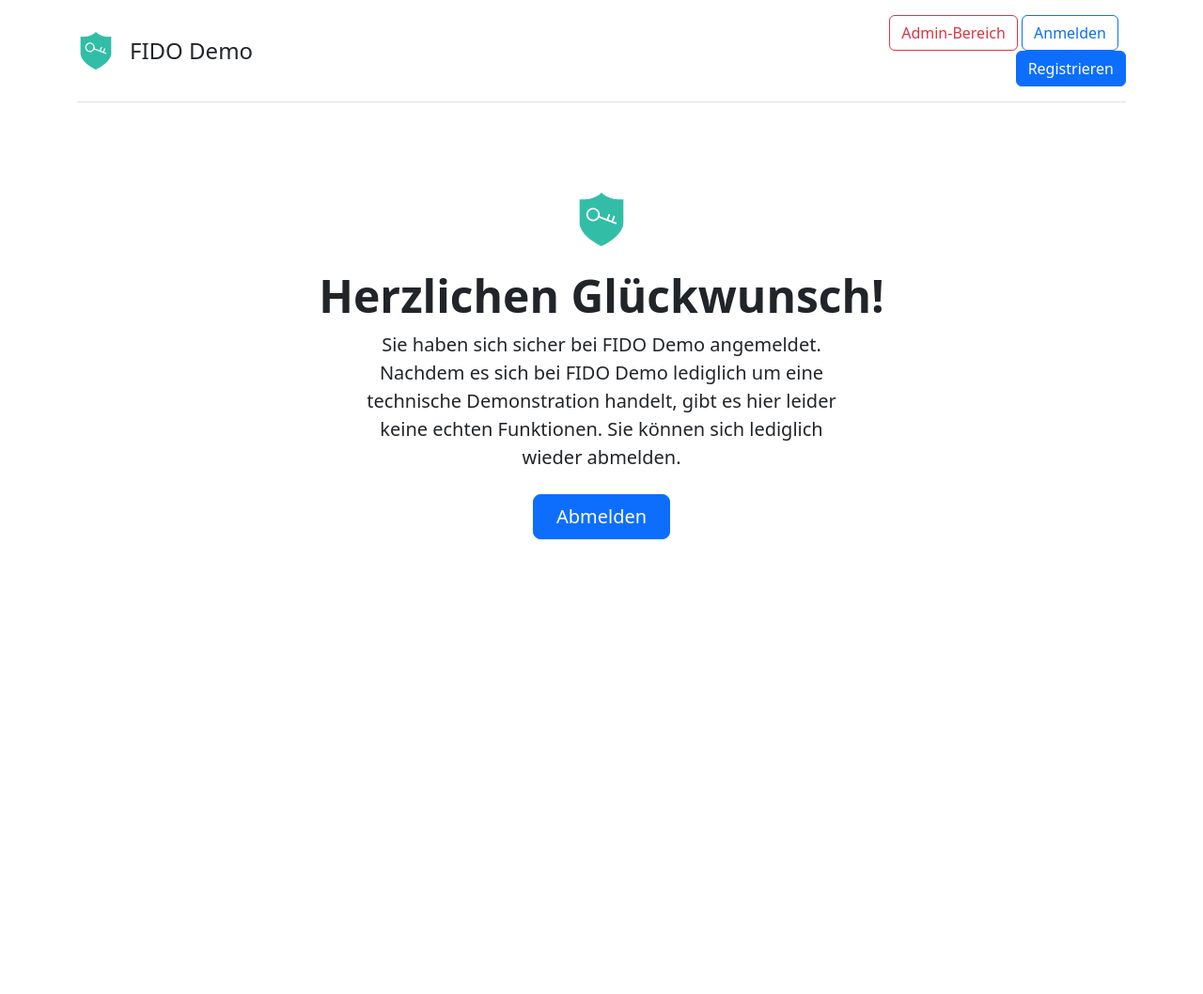
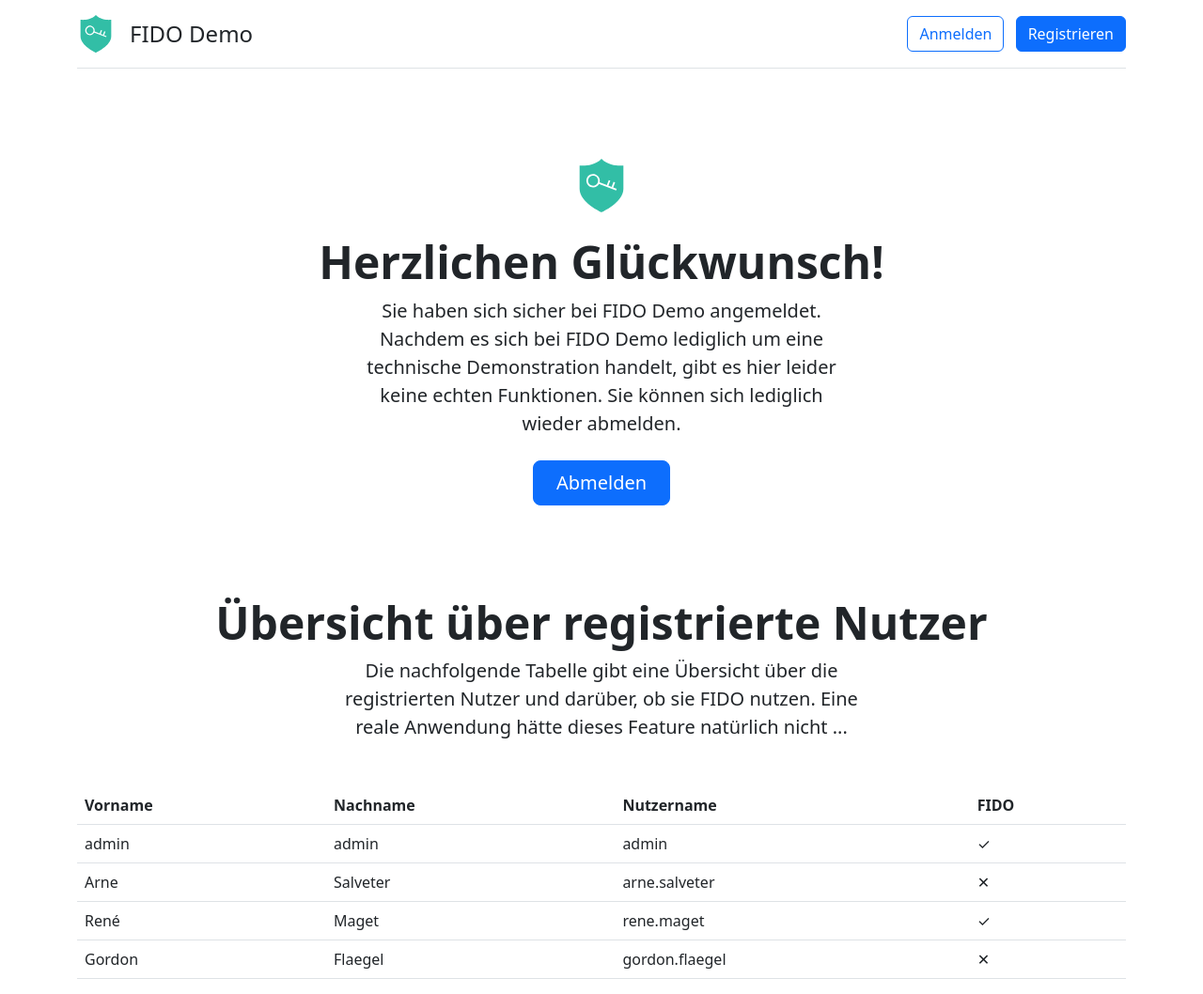
Before and after one commit to rstdm/fido-2fa-authentication, a Flask app: template templates/index_logged_in.html in a window 1280 px wide. Shown: the whole page at 94% size. Before the commit the page ends 574 px from the top, so only its background shows below. Run offline with Flask 2, Linux system fonts and the light colour scheme; the template is opened without the code that fills it, so the values that code supplies are empty; some libraries are stand-ins or nearby versions.

Commit message:
remove admin page

```diff
--- a/frontend.py
+++ b/frontend.py
@@ -42,8 +42,3 @@ def logout():
     if session_util.isSessionValid(session):
         session_util.logout(session)
     return redirect("/")
-
-
-@bp.route('/admin')
-def admin_area():
-    return render_template('admin-area.html')
--- a/templates/index_logged_in.html
+++ b/templates/index_logged_in.html
@@ -17,4 +17,48 @@
             </div>
         </div>
     </div>
+
+    <div class="my-5 text-center">
+        <h1 class="display-5 fw-bold">Übersicht über registrierte Nutzer</h1>
+        <div class="col-lg-6 mx-auto">
+            <p class="lead mb-4">Die nachfolgende Tabelle gibt eine Übersicht über die registrierten Nutzer und darüber,
+                ob sie FIDO nutzen. Eine reale Anwendung hätte dieses Feature natürlich nicht ...</p>
+        </div>
+    </div>
+    <table class="table table-hover">
+        <thead>
+        <tr>
+            <th>Vorname</th>
+            <th>Nachname</th>
+            <th>Nutzername</th>
+            <th>FIDO</th>
+        </tr>
+        </thead>
+        <tbody>
+        <tr>
+            <td>admin</td>
+            <td>admin</td>
+            <td>admin</td>
+            <td>✓</td>
+        </tr>
+        <tr>
+            <td>Arne</td>
+            <td>Salveter</td>
+            <td>arne.salveter</td>
+            <td>✕</td>
+        </tr>
+        <tr>
+            <td>René</td>
+            <td>Maget</td>
+            <td>rene.maget</td>
+            <td>✓</td>
+        </tr>
+        <tr>
+            <td>Gordon</td>
+            <td>Flaegel</td>
+            <td>gordon.flaegel</td>
+            <td>✕</td>
+        </tr>
+        </tbody>
+    </table>
 {% endblock %}
--- a/templates/standard_layout.html
+++ b/templates/standard_layout.html
@@ -16,13 +16,12 @@
                 <li><a href="#" class="nav-link px-2 link-dark">About</a></li>
             </ul>-->
 
-            <div class="col-md-4 text-end">
+            <div class="col-md-3 text-end">
                 {% if is_logged_in %}
                     <form action="/logout" method="post">
                         <button class="btn btn-outline-primary" type="submit">Abmelden</button>
                     </form>
                 {% else %}
-                    <a class="btn btn-outline-danger" href="/admin">Admin-Bereich</a>
                     <a class="btn btn-outline-primary me-2" href="/login">Anmelden</a>
                     <a class="btn btn-primary" href="/register">Registrieren</a>
                 {% endif %}
```
Also changed, not shown: templates/admin-area.html (deleted, +0 -67 lines).
